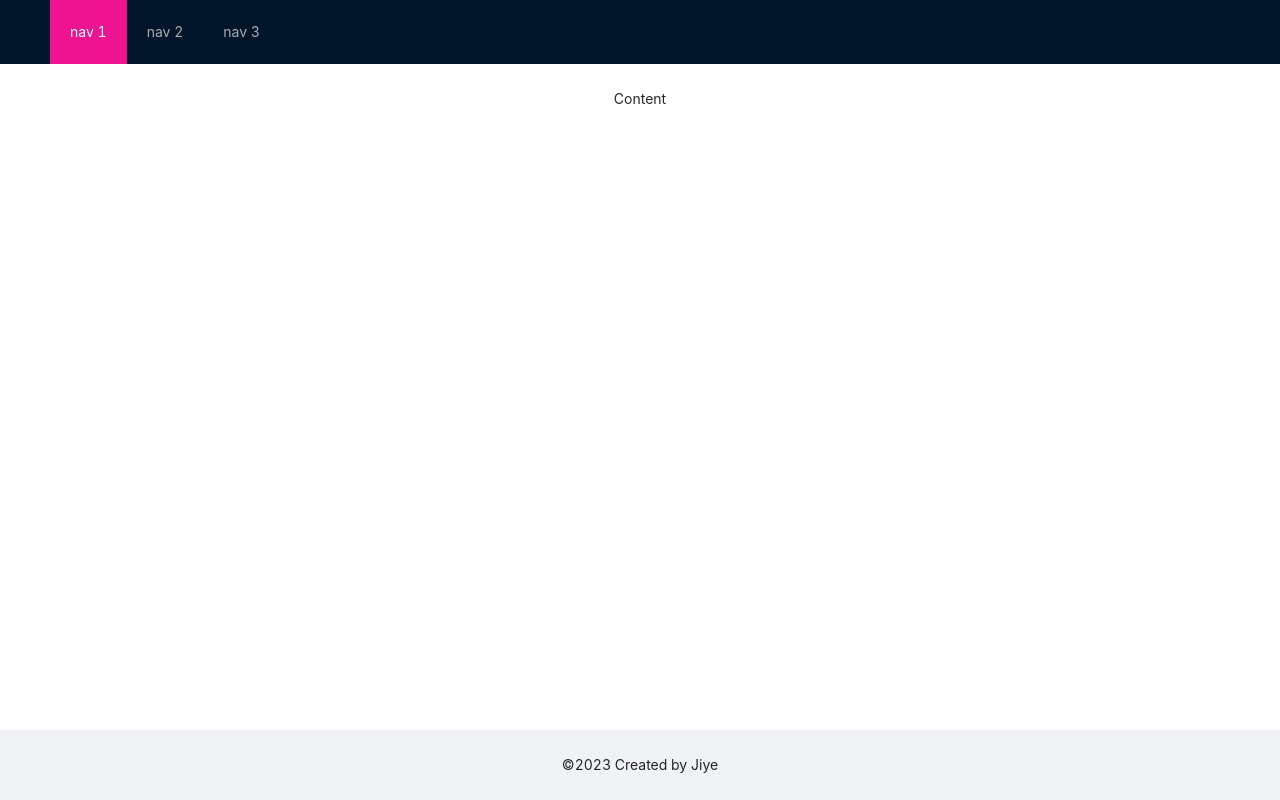
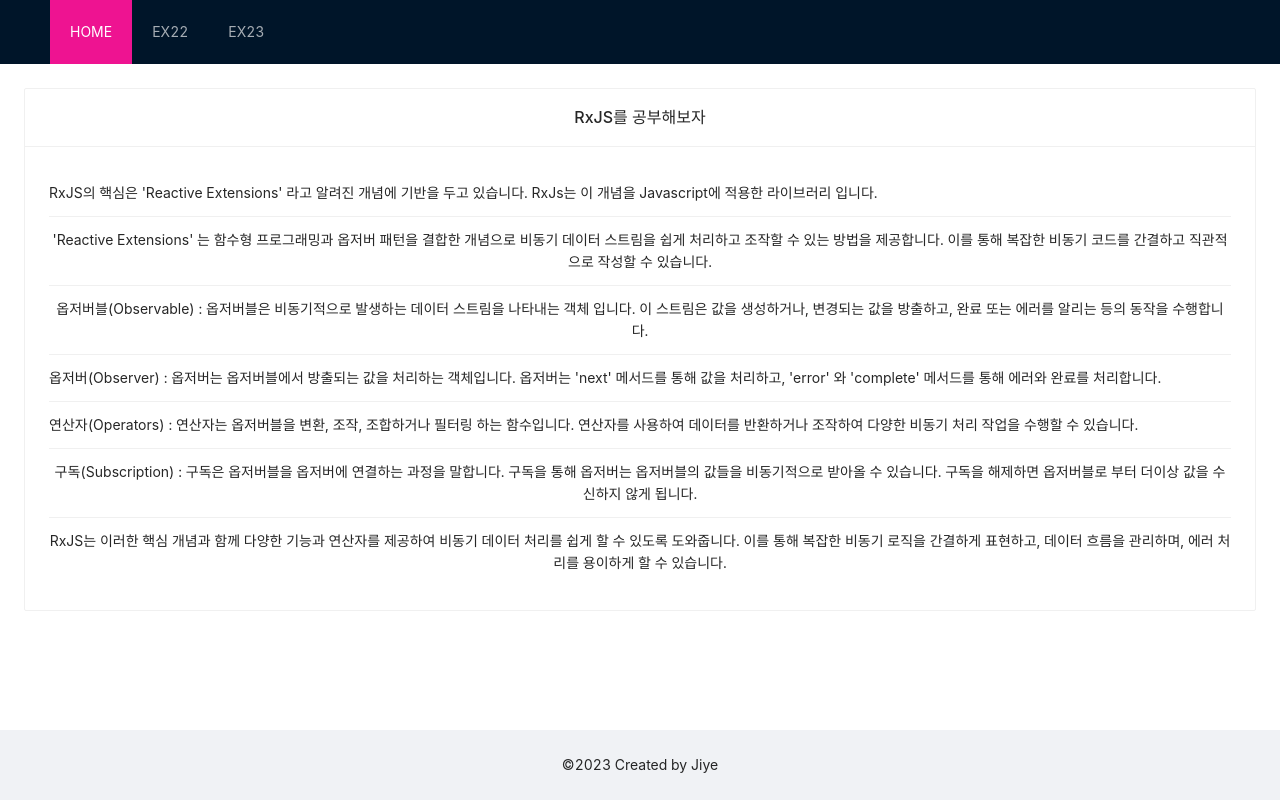
Before and after one commit to jiyemun/-rxjsTest, a Vue app: page / in a window 1280 px wide. Built offline with nearby package versions, Linux system fonts and the light colour scheme.

Commit message:
Feat: home 추가

```diff
--- a/src/App.vue
+++ b/src/App.vue
@@ -8,14 +8,19 @@
         mode="horizontal"
         :style="{ lineHeight: '64px' }"
       >
-        <MenuItem key="1">nav 1</MenuItem>
-        <MenuItem key="2">nav 2</MenuItem>
-        <MenuItem key="3">nav 3</MenuItem>
+        <MenuItem key="1">HOME</MenuItem>
+        <MenuItem key="2">EX22</MenuItem>
+        <MenuItem key="3">EX23</MenuItem>
       </Menu>
     </LayoutHeader>
     <LayoutContent>
       <div :style="{ background: '#fff', padding: '24px', height: '100%' }">
-        Content
+        <template v-if="selectedKeys == '1'">
+          <Home />
+        </template>
+        <template v-if="selectedKeys == '2'">
+          <Example22 />
+        </template>
       </div>
     </LayoutContent>
     <LayoutFooter> ©2023 Created by Jiye </LayoutFooter>
@@ -32,6 +37,8 @@
   LayoutContent,
   Menu,
 } from "ant-design-vue";
+import Home from "./components/Home.vue";
+import Example22 from "./components/Example22.vue";
 
 const selectedKeys = ref<string[]>(["1"]);
 </script>
--- /dev/null
+++ b/src/components/Home.vue
@@ -0,0 +1,42 @@
+<template>
+  <Card title="RxJS를 공부해보자">
+    <List :data-source="state.data">
+      <template #renderItem="{ item }">
+        <ListItem>{{ item.text }}</ListItem>
+      </template>
+    </List>
+  </Card>
+</template>
+
+<script lang="ts" setup>
+import { List, ListItem, Card } from "ant-design-vue";
+import { reactive } from "vue";
+
+const state = reactive({
+  data: [
+    {
+      text: "RxJS의 핵심은 'Reactive Extensions' 라고 알려진 개념에 기반을 두고 있습니다. RxJs는 이 개념을 Javascript에 적용한 라이브러리 입니다.",
+    },
+    {
+      text: "'Reactive Extensions' 는 함수형 프로그래밍과 옵저버 패턴을 결합한 개념으로 비동기 데이터 스트림을 쉽게 처리하고 조작할 수 있는 방법을 제공합니다. 이를 통해 복잡한 비동기 코드를 간결하고 직관적으로 작성할 수 있습니다.",
+    },
+    {
+      text: "옵저버블(Observable) : 옵저버블은 비동기적으로 발생하는 데이터 스트림을 나타내는 객체 입니다. 이 스트림은 값을 생성하거나, 변경되는 값을 방출하고, 완료 또는 에러를 알리는 등의 동작을 수행합니다.",
+    },
+    {
+      text: "옵저버(Observer) : 옵저버는 옵저버블에서 방출되는 값을 처리하는 객체입니다. 옵저버는 'next' 메서드를 통해 값을 처리하고, 'error' 와 'complete' 메서드를 통해 에러와 완료를 처리합니다.",
+    },
+    {
+      text: "연산자(Operators) : 연산자는 옵저버블을 변환, 조작, 조합하거나 필터링 하는 함수입니다. 연산자를 사용하여 데이터를 반환하거나 조작하여 다양한 비동기 처리 작업을 수행할 수 있습니다.",
+    },
+    {
+      text: "구독(Subscription) : 구독은 옵저버블을 옵저버에 연결하는 과정을 말합니다. 구독을 통해 옵저버는 옵저버블의 값들을 비동기적으로 받아올 수 있습니다. 구독을 해제하면 옵저버블로 부터 더이상 값을 수신하지 않게 됩니다.",
+    },
+    {
+      text: "RxJS는 이러한 핵심 개념과 함께 다양한 기능과 연산자를 제공하여 비동기 데이터 처리를 쉽게 할 수 있도록 도와줍니다. 이를 통해 복잡한 비동기 로직을 간결하게 표현하고, 데이터 흐름을 관리하며, 에러 처리를 용이하게 할 수 있습니다.",
+    },
+  ],
+});
+</script>
+
+<style scoped></style>
```
Also changed, not shown: src/components/HelloWorld.vue (deleted, +0 -38 lines).
